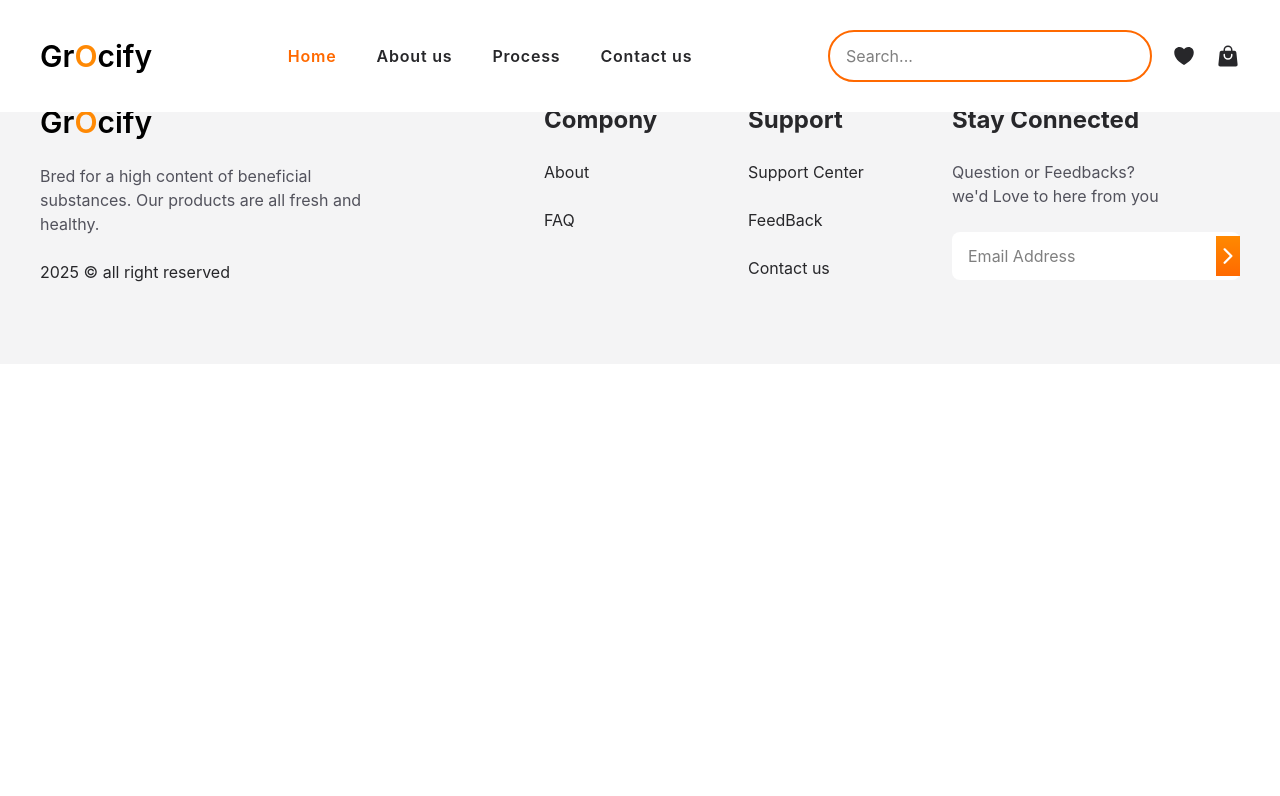
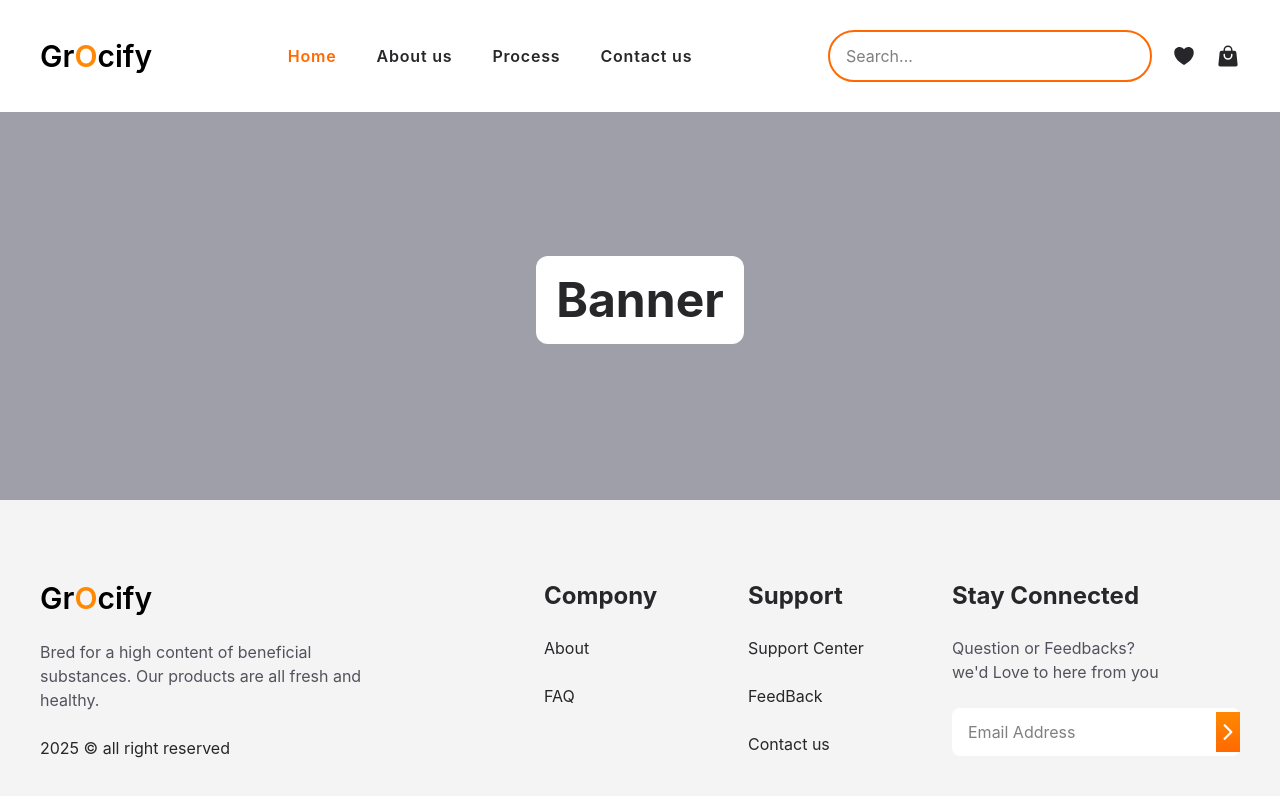
Before and after one commit to pawangrover100/-Multipage-Grocery-Website-with-React-Tailwind-CSS, a React (Vite) app: page /seafood in a window 1280 px wide. Shown: the top 796 px of the page. Built offline with nearby package versions, Linux system fonts and the light colour scheme.

Commit message:
Create Banner and and SeaFood.jsx

```diff
--- /dev/null
+++ b/src/components/Banner/Banner.jsx
@@ -0,0 +1,13 @@
+import React from 'react'
+
+function Banner() {
+  return (
+    <div className='bg-zinc-400 h-[50vh] mt-25 flex justify-center items-center'>
+        <h5 className='text-5xl text-zinc-800 bg-white p-5 rounded-xl font-bold'>
+            Banner
+        </h5>
+    </div>
+  )
+}
+
+export default Banner
--- a/src/components/SeaFood/SeaFood.jsx
+++ b/src/components/SeaFood/SeaFood.jsx
@@ -1,8 +1,9 @@
 import React from 'react'
+import Banner from '../Banner/Banner'
 
 function SeaFood() {
   return (
-    <div>SeaFood</div>
+    <div><Banner /></div>
   )
 }
 
```
